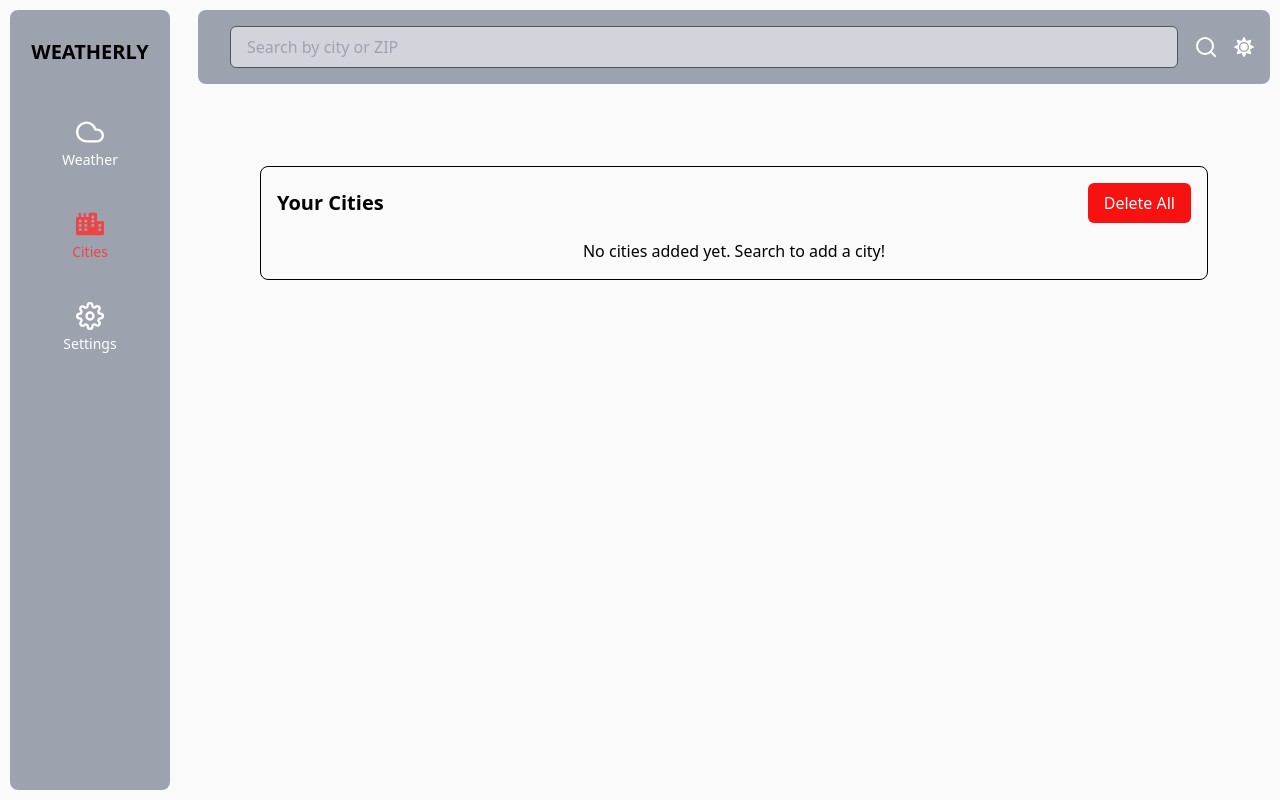
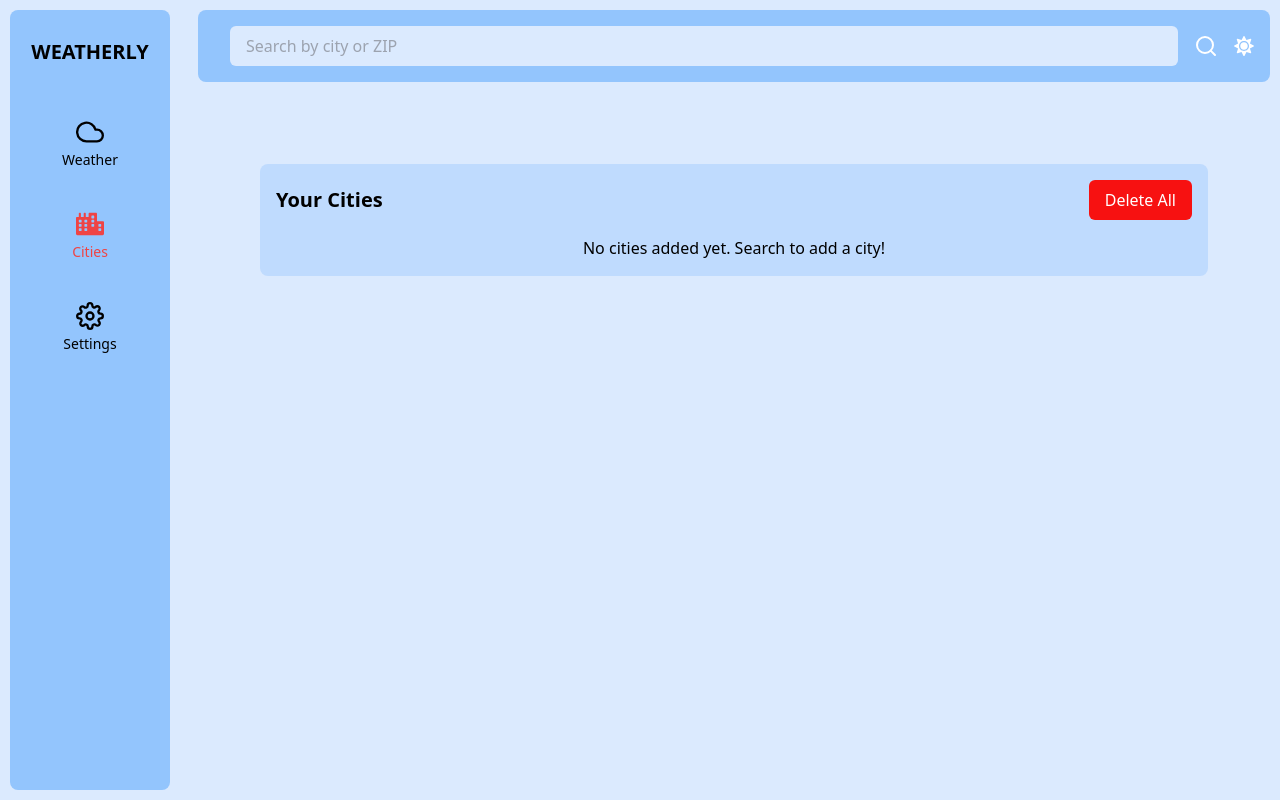
Before and after one commit to maximistic/weatherly, a Next.js app: page /cities in a window 1280 px wide. Built offline with nearby package versions, Linux system fonts and the light colour scheme.

Commit message:
theme update

```diff
--- a/src/app/globals.css
+++ b/src/app/globals.css
@@ -3,16 +3,19 @@
 @tailwind utilities;
 
 :root {
-  --bg-color-light: #FAFAFA;
+  --bg-color-light: rgb(219 234 254);
   --text-color-light: #000000;
   --bg-color-dark: rgb(17, 25, 39);
   --text-color-dark: #ffffff;
   --bg-secondary-light: #f4f4f4;
 
+  --div-bg-light:rgb(191 219 254);
+  --div-bg-dark:rgb(31 41 55);
+
+  --text-light: #000000;
+  --text-dark: #ffffff;
+
   --bg-button: #f71111;
-
-  --bg-try-light: rgb(134 239 172);
-
 }
 
 html.light {
@@ -23,6 +26,14 @@ html.light {
 html.dark {
   --bg-color: var(--bg-color-dark);
   --text-color: var(--text-color-dark);
+}
+
+html.light div.tru {
+  background-color: var(--div-bg-light);
+}
+
+html.dark div.tru {
+  background-color: var(--div-bg-dark);
 }
 
 body {
@@ -45,12 +56,6 @@ button.settings{
 }
 
 form.tru {
-  background-color: var(--bg-color);
-  color: var(--text-color);
-  border: var(--text-color) solid 1px;
-}
-
-div.tru {
   background-color: var(--bg-color);
   color: var(--text-color);
   border: var(--text-color) solid 1px;
--- a/src/app/weather/page.tsx
+++ b/src/app/weather/page.tsx
@@ -250,7 +250,7 @@ const Weather = () => {
                 &times;
               </button>
             </div>
-            <div className="mt-4 text-sm text-gray-400">
+            <div className="mt-4 text-sm ">
               {activeCondition === "realFeel" && (
                 <p>
                   Real feel is how the temperature feels when considering factors
--- a/src/components/SearchBar.tsx
+++ b/src/components/SearchBar.tsx
@@ -36,7 +36,7 @@ export default function SearchBar({
   return (
     <div
       className={`p-4 flex items-center space-x-4 rounded-lg ${
-        theme === "dark" ? "bg-gray-800" : "bg-gray-400"
+        theme === "dark" ? "bg-gray-800" : "bg-blue-300"
       }`}
       style={{ margin: "10px" }}
     >
@@ -51,8 +51,8 @@ export default function SearchBar({
         placeholder="Search by city or ZIP"
         value={inputValue}
         onChange={(e) => setInputValue(e.target.value)}
-        className={`px-4 py-2 rounded-md flex-1  border border-gray-600 ${
-          theme === "dark" ? "bg-gray-700 text-white" : "bg-gray-300 text-black"
+        className={`px-4 py-2 rounded-md flex-1 ${
+          theme === "dark" ? "bg-gray-700 text-white" : "bg-blue-100 text-black"
         }`}
         onKeyDown={handleKeyDown}
         style={{ width: "70%" }}
--- a/src/components/SideBar.tsx
+++ b/src/components/SideBar.tsx
@@ -29,7 +29,7 @@ export default function SideBar({
       className={`${
         isSidebarOpen ? "block" : "hidden"
       } sm:block rounded-lg p-5 w-16 sm:w-40 transition-all duration-300 ${
-        theme === "dark" ? "bg-gray-800" : "bg-gray-400"
+        theme === "dark" ? "bg-gray-800" : "bg-blue-300"
       }`}
       style={{ margin: "10px" }}
     >
@@ -73,7 +73,7 @@ function SidebarButton({
   icon: React.ReactNode;
   label: string;
   active: boolean;
-  theme: string; // Add theme here to fix the error
+  theme: string;
   onClick: () => void;
 }) {
   return (
@@ -84,7 +84,7 @@ function SidebarButton({
           ? " text-red-500"
           : theme === "dark"
           ? "text-white hover:text-red-500"
-          : "text-white hover:text-red-500"
+          : "text-black hover:text-red-500"
       }`}
     >
       {icon}
```
